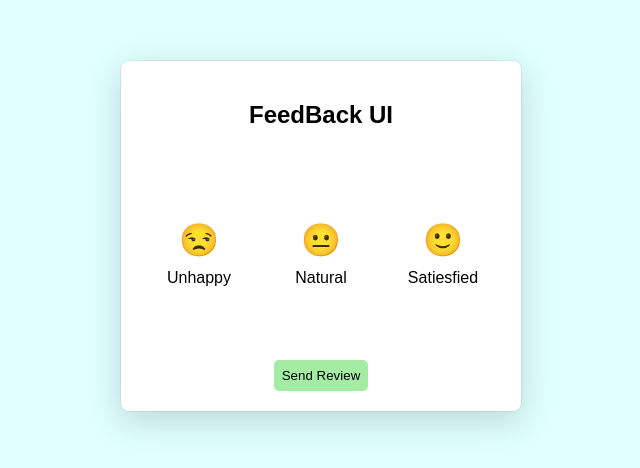
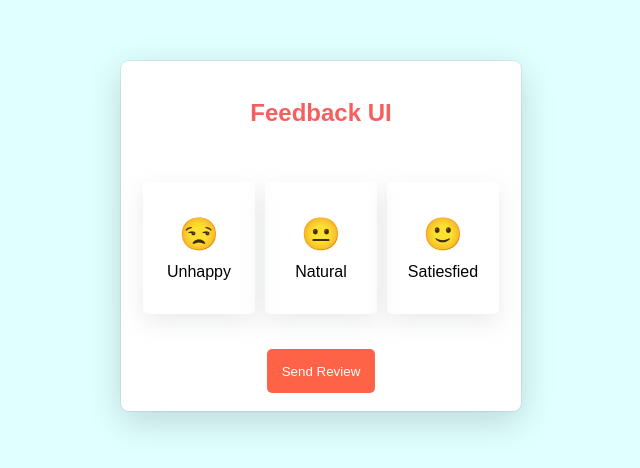
Before and after one commit to juber13/feedback, a plain HTML site: page index.html in a window 1280 px wide. Shown: the part 164-632 px from the top of the page, without its empty margins (319-959 px from the left). Drawn offline with Linux system fonts and the light colour scheme.

Commit message:
make little atractive ui

```diff
--- a/index.html
+++ b/index.html
@@ -11,7 +11,7 @@
 
      <div class="wrapper">
         <div class="container">
-            <div class="" id="result"><h2>FeedBack UI</h2></div>
+            <div class="" id="result"><h2>Feedback UI</h2></div>
             <div class="choices" id="your-choices">
                  <div class="feedback-box unhappy" id="unhappy" data-value="unhappy"><span>😒</span><span>Unhappy</span></div>
                  <div class="feedback-box natural" id="natural" data-value="natural"><span>😐</span><span>Natural</span></div>
--- a/style.css
+++ b/style.css
@@ -48,6 +48,14 @@ body {
   font-size: 1rem;
   transition: all 0.4s ease;
   border-radius: 5px;
+  box-shadow: rgba(149, 157, 165, 0.2) 0px 8px 24px;
+
+
+}
+
+#result h2{
+   font-weight: bold;
+   color: #f55f5f;
 }
 
 .choices .feedback-box:hover {
@@ -126,13 +134,14 @@ body {
 
 
 button {
-  padding: 0.5rem;
+  padding: 0.9rem;
   border: none;
   outline: none;
   cursor: pointer;
-  background: rgb(164, 236, 164);
-  color: #000;
+  /* background: rgb(164, 236, 164); */
+  background-color: tomato;
   border-radius: 5px;
+  color: #fff;
 }
 
 
```
